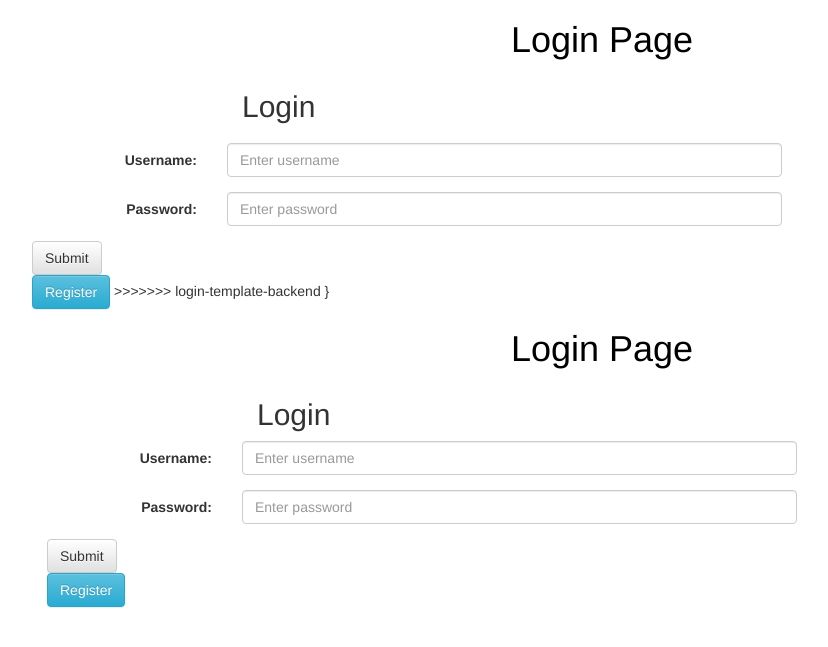
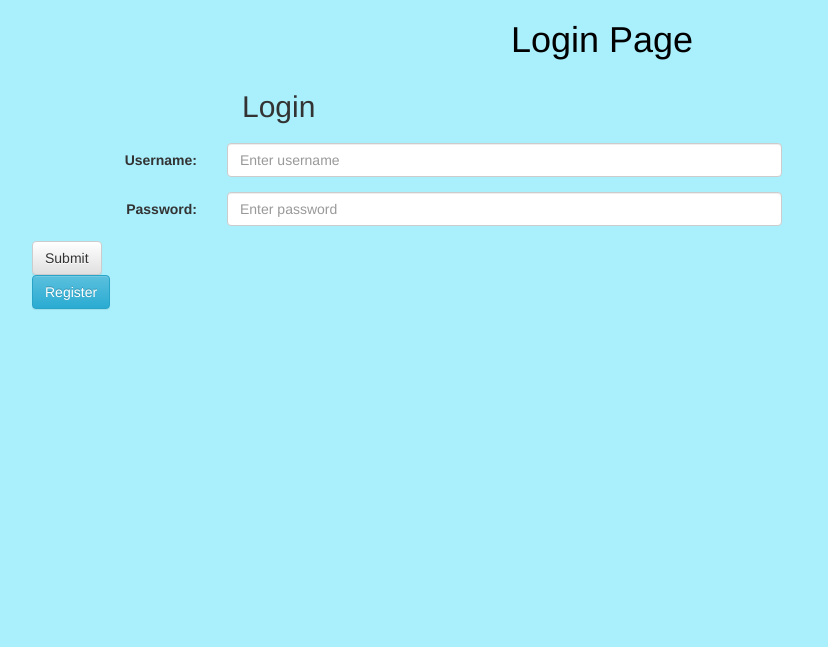
Before and after one commit to ryantantiern/strange-references, a Django app: page / in a window 1280 px wide. Shown: the top 647 px of the page, without its empty margins (38-866 px from the left). Run offline with Django 3.2, Linux system fonts and the light colour scheme; some libraries are stand-ins or nearby versions.

Commit message:
Refined user registration and tested reference database

```diff
--- a/strange_references/templates/strange_references/authenticated.html
+++ b/strange_references/templates/strange_references/authenticated.html
@@ -3,3 +3,6 @@
 <p>username is: {{ username }}</p>
 <p>password is: You dont show passwords!!</p>
 <p>userID is: {{ user_id }}</p>
+<p>
+    shit: {{ shit }}
+</p>
--- a/strange_references/templates/strange_references/login.html
+++ b/strange_references/templates/strange_references/login.html
@@ -19,12 +19,10 @@
 				text-align: center;
 			}
 
-<<<<<<< HEAD
 			body {
 				background-color: #a9effc
 			}
 		</style>
-
 
 		<script type="text/javascript">
 			var reg = false;
@@ -38,14 +36,14 @@
 					$('#form').attr("action", "{% url 'strange_references:authenticate' %}");
 					reg=false;
 				}
-=======
 			}
 		</script>
 
 </head>
 
+	<body>
+
 		<h1>Login Page</h1>
-
 
 		<div class="container">
 		<div class="row">
@@ -124,91 +122,5 @@
 		  </form>
 		      <button data-toggle="collapse" data-target="#collapse-register" class="btn btn-info" onclick="registerToggle()" >Register</button>
 
-
->>>>>>> login-template-backend
-
-			}
-		</script>
-	</head>
-
-	<body>
-
-		<h1>Login Page</h1>
-
-
-		<div class="container">
-			<div class="row">
-				<div class="col-sm-2"></div>
-				<div class="col-sm-4">
-		  			<h2 class="col-sm-4">Login</h2>
-		  		</div>
-		  	</div>
-
-
-		<form class="form-horizontal" id="form" action="{% url 'strange_references:authenticate' %}" method="post">
-		 	{% csrf_token %}
-
-		  	<!-- USERNAME -->
-		    <div class="form-group">
-		    	<label class="control-label col-sm-2" for="email">Username:</label>
-		      	<div class="col-sm-6">
-		        	<input type="text" class="form-control" id="uname" placeholder="Enter username" required>
-		      	</div>
-		    </div>
-
-
-		    <!-- PASSWORD -->
-		    <div class="form-group">
-		      	<label class="control-label col-sm-2" for="pwd">Password:</label>
-		      	<div class="col-sm-6">
-		       		<input type="password" class="form-control" id="pwd" placeholder="Enter password" required>
-		        </div>
-		    </div>
-
-		    <!-- COLLAPSIBLE -->
-		    <div class="collapse" id="collapse-register">
-
-
-			    <!-- CONFIRM PASSWORD -->
-			    <div class="form-group " id="demo">
-			      	<label class="control-label col-sm-2" for="pwd2">Confirm Password:</label>
-			      	<div class="col-sm-6">
-			        	<input type="password" class="form-control" id="pwd2" placeholder="Confirm password">
-			      	</div>
-			    </div>
-
-
-			    <!-- FIRST NAME -->
-			    <div class="form-group">
-			      	<label class="control-label col-sm-2" for="fname">First name:</label>
-			      	<div class="col-sm-6">
-			        	<input type="text" class="form-control" id="fname" placeholder="Enter first name">
-			      	</div>
-			    </div>
-
-
-			    <!-- LAST NAME -->
-			    <div class="form-group">
-			      	<label class="control-label col-sm-2" for="lname">Last name:</label>
-			      	<div class="col-sm-6">
-			        	<input type="text" class="form-control" id="lname" placeholder="Enter last name">
-			      	</div>
-			    </div>
-
-			    <!-- EMAIL -->
-			    <div class="form-group">
-			      	<label class="control-label col-sm-2" for="email">Email:</label>
-			      	<div class="col-sm-6">
-			        	<input type="email" class="form-control" id="email" placeholder="Enter email">
-			      	</div>
-			    </div>
-		    </div>
-
-		  	<button type="submit" class="btn btn-default">Submit</button>
-		</form>
-
-		<button data-toggle="collapse" data-target="#collapse-register" class="btn btn-info" onclick="registerToggle()" >Register</button>
-
-		</div>
 	</body>
 </html>
--- a/strange_references/views.py
+++ b/strange_references/views.py
@@ -7,6 +7,8 @@ from django.template.context import RequestContext
 from django.shortcuts import render_to_response
 from django.http import HttpResponseRedirect
 from django.urls import reverse
+
+from .models import Reference
 # Create your views here.
 
 
@@ -33,9 +35,12 @@ def authenticate(request):
 
     if user is not None:
         auth.login(request, user)
+        rlist = Reference.objects.filter(user_id=request.user.id)
+        output = ', '.join([r.title for r in rlist])
         context = {
             'username': request.user.username,
             'user_id':request.user.id,
+			'shit':output,
         }
         return render(request, 'strange_references/authenticated.html', context)
 
```
Lines whose indentation alone changed are shown as unchanged.
